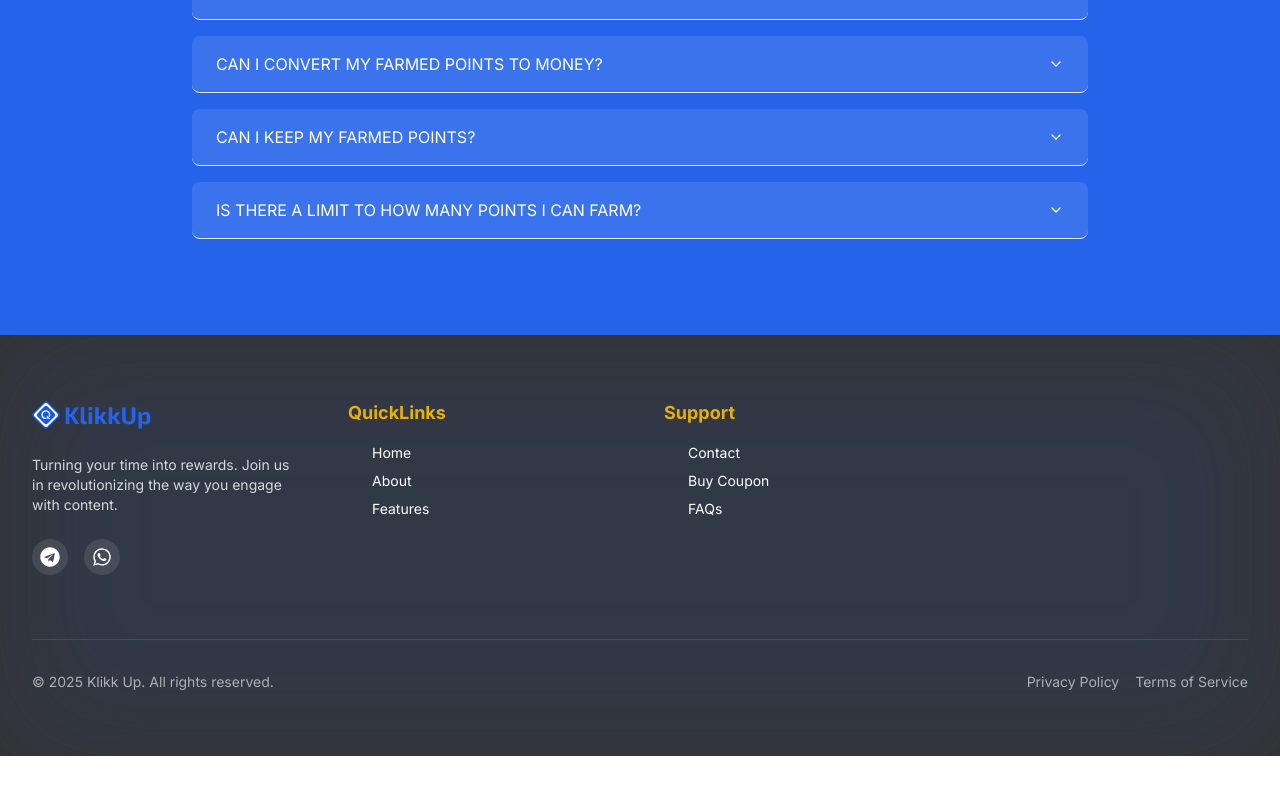
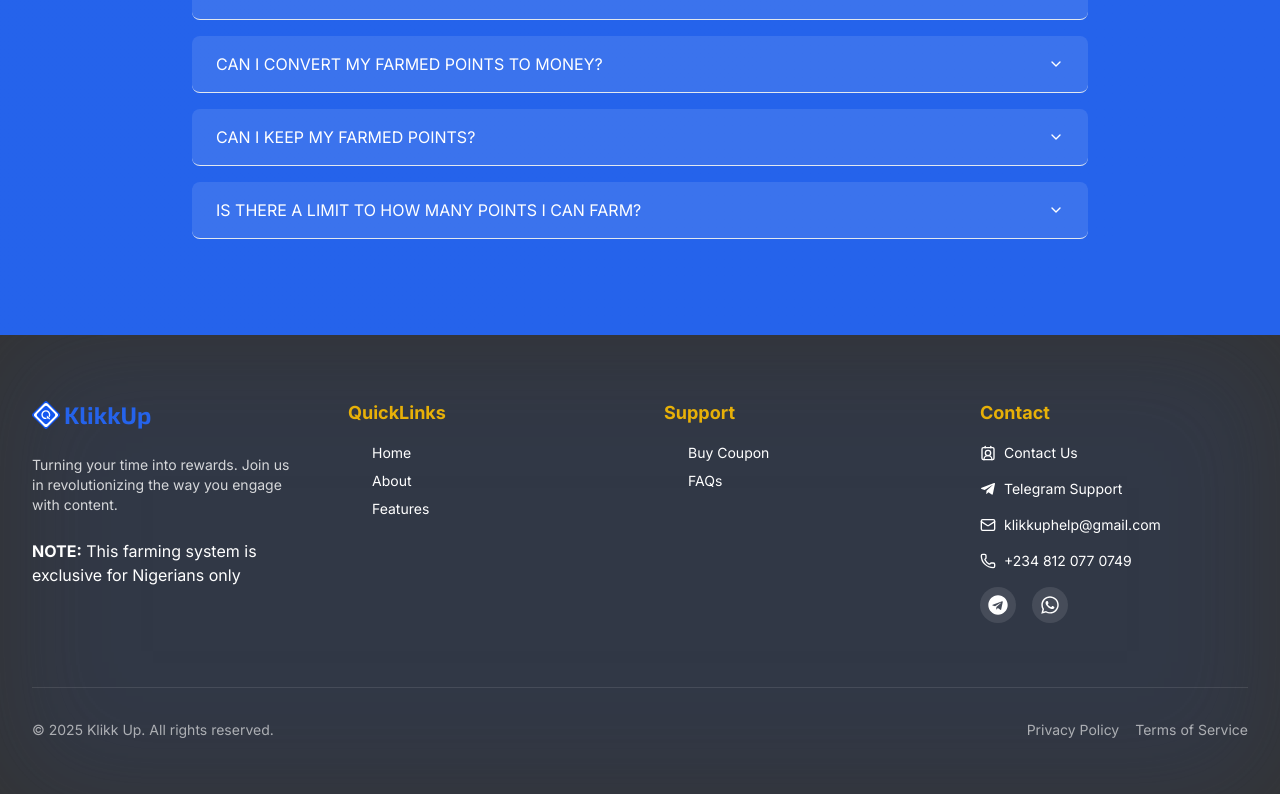
Before and after one commit to Abmichael01/KlikkUp, a React (Vite) app: page / in a window 1280 px wide. Shown: the part 5655-6449 px from the top of the page. Before the commit the page ends 6411 px from the top, so only its background shows below. Built offline with nearby package versions, Linux system fonts and the light colour scheme.

Commit message:
changes made

```diff
--- a/src/components/Footer/Footer.tsx
+++ b/src/components/Footer/Footer.tsx
@@ -1,8 +1,8 @@
 import type React from "react";
 import Logo from "../Logo/Logo";
-import { FaTelegram, FaWhatsapp } from "react-icons/fa";
+import { FaTelegram, FaTelegramPlane, FaWhatsapp } from "react-icons/fa";
 import { Link } from "react-router";
-import { ChevronRight } from "lucide-react";
+import { ChevronRight, Contact2Icon, Mail, Phone } from "lucide-react";
 import { scrollToSection } from "@/lib/scroller";
 
 const footerLinks = {
@@ -12,15 +12,14 @@ const footerLinks = {
     { title: "Features", href: "/features" },
   ],
   Support: [
-    { title: "Contact", href: "/contact" },
     { title: "Buy Coupon", href: "/buy-coupon" },
     { title: "FAQs", href: "" },
   ],
 };
 
 const socialLinks = [
-  { icon: FaTelegram, href: "https://twitter.com" },
-  { icon: FaWhatsapp, href: "https://instagram.com" },
+  { icon: FaTelegram, href: "https://t.me/klikkup_official_channel" },
+  { icon: FaWhatsapp, href: "https://chat.whatsapp.com/E1QiSjaXU1l0pmZ8pqP4bW" },
 ];
 
 const Footer: React.FC = () => {
@@ -35,19 +34,10 @@ const Footer: React.FC = () => {
               Turning your time into rewards. Join us in revolutionizing the way
               you engage with content.
             </p>
-            <div className="flex space-x-4">
-              {socialLinks.map((link) => (
-                <a
-                  key={link.href}
-                  href={link.href}
-                  target="_blank"
-                  rel="noopener noreferrer"
-                  className="text-white hover:text-secondary transition-colors p-2 bg-white/10 rounded-full"
-                >
-                  <link.icon className="w-5 h-5" />
-                </a>
-              ))}
-            </div>
+            <p>
+              <strong>NOTE:</strong> This farming system is exclusive for
+              Nigerians only
+            </p>
           </div>
           {Object.entries(footerLinks).map(([category, links]) => (
             <div key={category} className="space-y-4">
@@ -80,6 +70,54 @@ const Footer: React.FC = () => {
               </ul>
             </div>
           ))}
+          <div className="space-y-4">
+            <h3 className="font-semibold text-lg text-secondary">Contact</h3>
+            <Link
+              className="text-sm hover:text-secondary transition-colors flex items-center group cursor-pointer"
+              to="/contact"
+            >
+              <Contact2Icon className="w-4 h-4 mr-2 group-hover:opacity-100 transition-opacity" />
+              Contact Us
+            </Link>
+            <Link
+              className="text-sm hover:text-secondary transition-colors flex items-center group cursor-pointer"
+              to="https://t.me/+72i90rxMY-VkODdk"
+            >
+              <FaTelegramPlane className="w-4 h-4 mr-2 group-hover:opacity-100 transition-opacity" />
+              Telegram Support
+            </Link>
+            <Link
+              className="text-sm hover:text-secondary transition-colors flex items-center group cursor-pointer"
+              to="mailto:klikkuphelp@gmail.com"
+              target="_blank"
+            >
+              <Mail className="w-4 h-4 mr-2 group-hover:opacity-100 transition-opacity" />
+              klikkuphelp@gmail.com
+            </Link>
+
+            <Link
+              className="text-sm hover:text-secondary transition-colors flex items-center group cursor-pointer"
+              to="tel:+2348120770749"
+              target="_blank"
+            >
+              <Phone className="w-4 h-4 mr-2 group-hover:opacity-100 transition-opacity" />
+              +234 812 077 0749
+            </Link>
+
+            <div className="flex space-x-4">
+              {socialLinks.map((link) => (
+                <a
+                  key={link.href}
+                  href={link.href}
+                  target="_blank"
+                  rel="noopener noreferrer"
+                  className="text-white hover:text-secondary transition-colors p-2 bg-white/10 rounded-full"
+                >
+                  <link.icon className="w-5 h-5" />
+                </a>
+              ))}
+            </div>
+          </div>
         </div>
         <div className="mt-16 pt-8 border-t border-white/10 text-center text-sm text-white/60 flex flex-col sm:flex-row justify-between items-center">
           <p>
```
